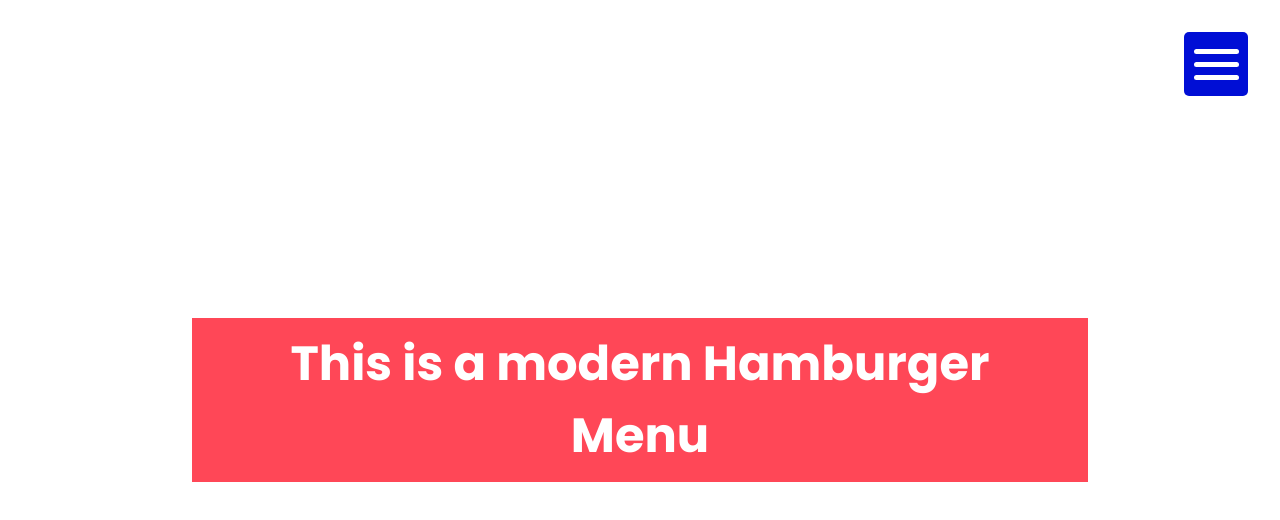
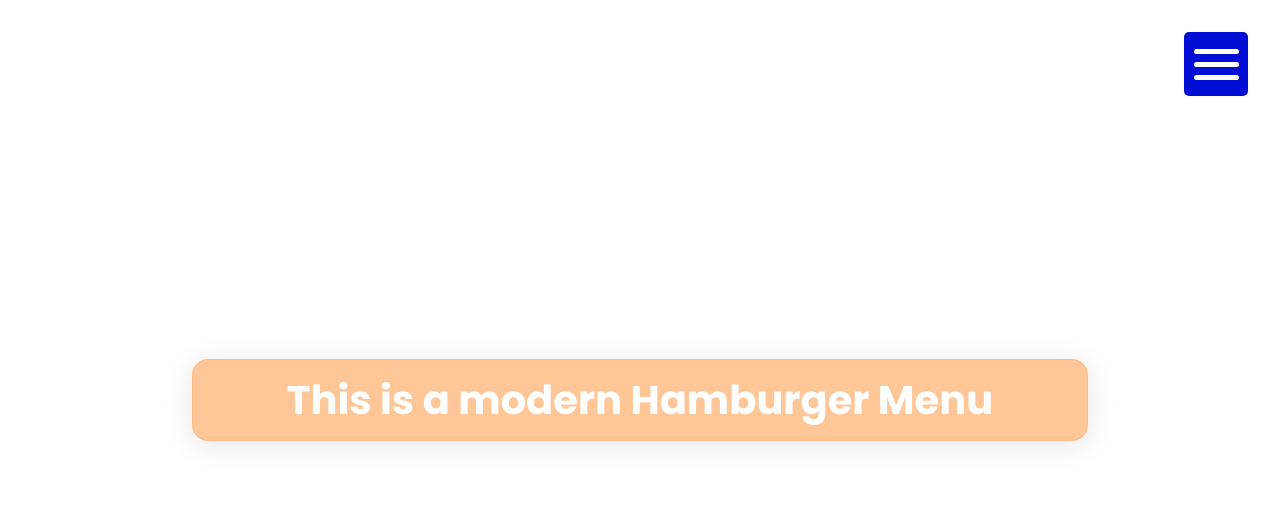
Before and after one commit to yousufislamme/menuBar, a plain HTML site: page index.html in a window 1280 px wide. Drawn offline with Linux system fonts and the light colour scheme.

Commit message:
menuBar v2

```diff
--- a/css/style.css
+++ b/css/style.css
@@ -106,6 +106,7 @@ main .toggle ~ .menu_items_box {
   box-shadow: rgba(12, 38, 46, 0.15) 0px 48px 100px 0px;
   transform: translateY(-100px);
   transition: 0.4s cubic-bezier(0.17, 0.67, 0.83, 0.67);
+  z-index: 999;
   opacity: 0;
 }
 .menu_items_box.active {
@@ -131,13 +132,25 @@ main .toggle ~ .menu_items_box {
   width: 70%;
   margin: auto;
 }
+::selection {
+  background: #f8a5c2;
+}
 .home h1 {
   width: 100%;
   margin: auto;
   text-align: center;
-  font-size: 3rem;
+  font-size: 2.5rem;
   font-family: var(--font);
   background-color: #ff4757;
   color: var(--color);
   padding: 10px 25px;
+  /* From https://css.glass */
+  background: rgba(255, 183, 124, 0.78);
+  border-radius: 16px;
+  box-shadow: 0 4px 30px rgba(0, 0, 0, 0.1);
+  backdrop-filter: blur(6.8px);
+  -webkit-backdrop-filter: blur(6.8px);
+  border: 1px solid rgba(255, 183, 124, 0.7);
+  z-index: 5;
+  position: relative;
 }
```
